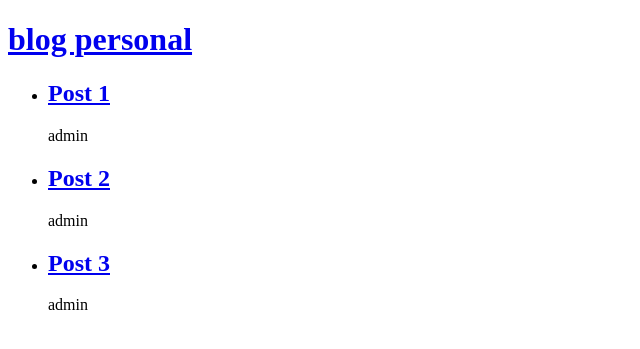
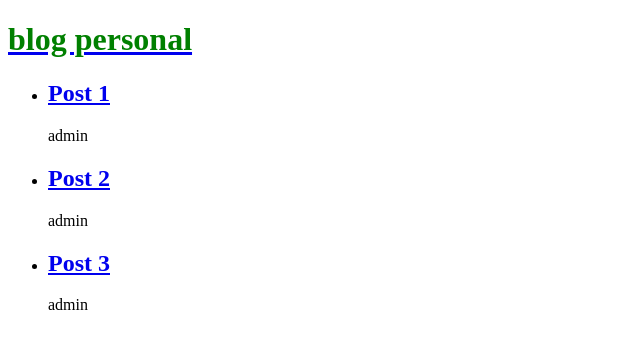
Before and after one commit to sauld08/blog_crud, a Django app: page / in a window 1280 px wide. Shown: the top 349 px of the page, without its empty margins (0-640 px from the left). Run offline with Django 5.2, Linux system fonts and the light colour scheme; data comes from the database, SQL or seed files in the repository.

Commit message:
static files agregado

```diff
--- a/django_base/settings.py
+++ b/django_base/settings.py
@@ -116,7 +116,7 @@ USE_TZ = True
 # https://docs.djangoproject.com/en/5.2/howto/static-files/
 
 STATIC_URL = "static/"
-
+STATICFILES_DIRS = [BASE_DIR / "static"]
 # Default primary key field type
 # https://docs.djangoproject.com/en/5.2/ref/settings/#default-auto-field
 
--- /dev/null
+++ b/static/base.css
@@ -0,0 +1,4 @@
+h1
+{
+    color: green;
+}
--- a/templates/_base.html
+++ b/templates/_base.html
@@ -1,9 +1,11 @@
+{% load static %}
 <!DOCTYPE html>
 <html lang="en">
 <head>
     <meta charset="UTF-8">
     <meta name="viewport" content="width=device-width, initial-scale=1.0">
     <title>Document</title>
+    <link rel="stylesheet" href="{% static 'base.css' %}">
 </head>
 <body>
     <a href="{% url 'post_list' %}"><h1>blog personal</h1></a>
```
